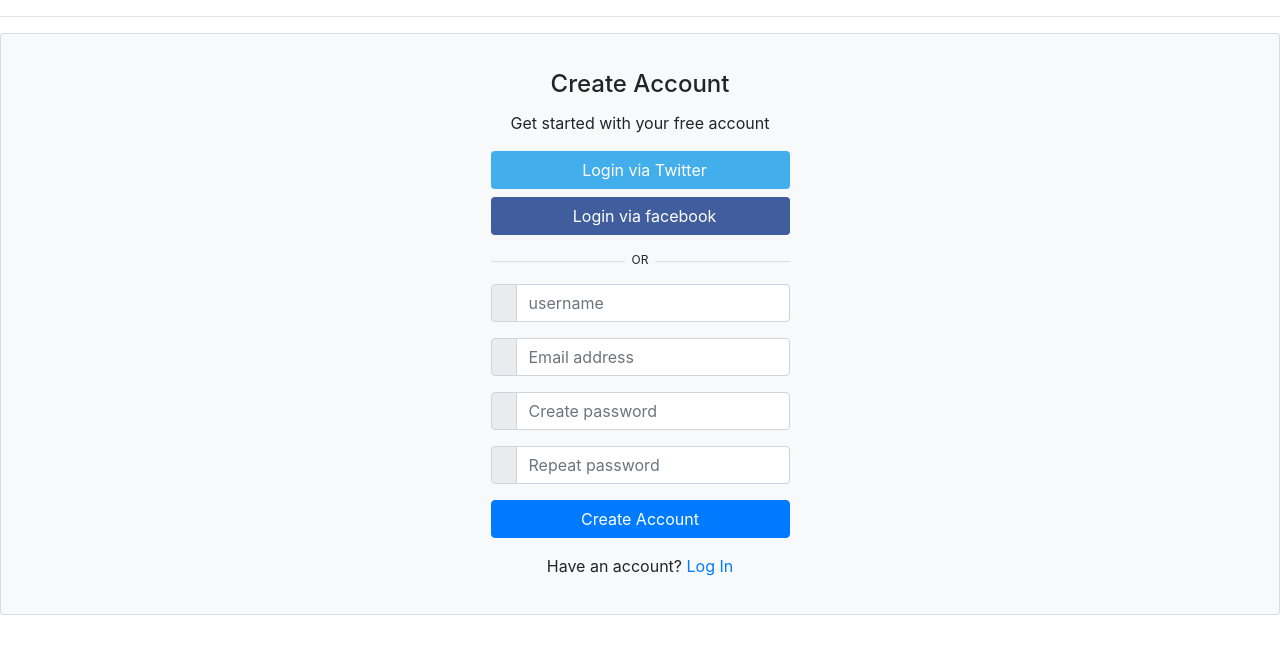
After one commit to Kiapa/Hospital-appointment-setting-system, a Django app: template careapp/templates/registration.html in a window 1280 px wide. The commit adds this page. Shown: the top 654 px of the page. Run offline with Django 3.2, Linux system fonts and the light colour scheme; the template is opened without the code that fills it, so the values that code supplies are empty; some libraries are stand-ins or nearby versions.

Commit message:
register page added

```diff
--- /dev/null
+++ b/careapp/templates/registration.html
@@ -0,0 +1,82 @@
+<link href="//maxcdn.bootstrapcdn.com/bootstrap/4.0.0/css/bootstrap.min.css" rel="stylesheet" id="bootstrap-css">
+<script src="//maxcdn.bootstrapcdn.com/bootstrap/4.0.0/js/bootstrap.min.js"></script>
+<script src="//cdnjs.cloudflare.com/ajax/libs/jquery/3.2.1/jquery.min.js"></script>
+<!------ Include the above in your HEAD tag ---------->
+{% load static %}
+<link rel="stylesheet" href="{% static 'assets/css/register.css' %}">
+
+
+<hr>
+
+
+
+
+
+<div class="card bg-light">
+<article class="card-body mx-auto" style="max-width: 400px;">
+	<h4 class="card-title mt-3 text-center">Create Account</h4>
+	<p class="text-center">Get started with your free account</p>
+	<p>
+		<a href="" class="btn btn-block btn-twitter"> <i class="fab fa-twitter"></i>   Login via Twitter</a>
+		<a href="" class="btn btn-block btn-facebook"> <i class="fab fa-facebook-f"></i>   Login via facebook</a>
+	</p>
+	<p class="divider-text">
+        <span class="bg-light">OR</span>
+    </p>
+
+
+
+
+
+	<form method = "post">
+
+        {% csrf_token %}
+	<div class="form-group input-group">
+		<div class="input-group-prepend">
+		    <span class="input-group-text"> <i class="fa fa-user"></i> </span>
+		 </div>
+        <input class="form-control" name="username" placeholder="username" type="text">
+    </div> <!-- form-group// -->
+
+
+
+    <div class="form-group input-group">
+    	<div class="input-group-prepend">
+		    <span class="input-group-text"> <i class="fa fa-envelope"></i> </span>
+		 </div>
+        <input class="form-control"  placeholder="Email address" name="email" type="email">
+    </div> <!-- form-group// -->
+
+
+
+    <div class="form-group input-group">
+    	<div class="input-group-prepend">
+		    <span class="input-group-text"> <i class="fa fa-lock"></i> </span>
+		</div>
+        <input class="form-control" placeholder="Create password" name= "password" type="password">
+    </div> <!-- form-group// -->
+
+
+
+    <div class="form-group input-group">
+    	<div class="input-group-prepend">
+		    <span class="input-group-text"> <i class="fa fa-lock"></i> </span>
+		</div>
+        <input class="form-control" placeholder="Repeat password" name = "confirm_password"type="password">
+    </div> <!-- form-group// -->
+
+
+    <div class="form-group">
+        <button type="submit" class="btn btn-primary btn-block"> Create Account  </button>
+    </div> <!-- form-group// -->
+
+
+    <p class="text-center">Have an account? <a href="">Log In</a> </p>
+</form>
+</article>
+</div> <!-- card.// -->
+
+</div>
+<!--container end.//-->
+
+<br><br>
--- a/careapp/urls.py
+++ b/careapp/urls.py
@@ -4,11 +4,12 @@ from careapp import views
 
 urlpatterns = [
     path('admin/', admin.site.urls),
-    path('', views.index, name='index'),
+    path('index/', views.index, name='index'),
     path('starter/', views.starter, name='starter'),
     path('appointment/', views.appointment_request, name='appointment_request'),
     path('contact/', views.contact_request, name='contact_request'),
     path('show/', views.show, name='show'),
     path('delete/<int:id>/', views.delete, name='delete'),
-    path('edit/<int:id>/', views.edit, name = 'edit')
+    path('edit/<int:id>/', views.edit, name = 'edit'),
+    path('', views.register, name='register')
 ]
--- /dev/null
+++ b/static/assets/css/register.css
@@ -0,0 +1,30 @@
+.divider-text {
+    position: relative;
+    text-align: center;
+    margin-top: 15px;
+    margin-bottom: 15px;
+}
+.divider-text span {
+    padding: 7px;
+    font-size: 12px;
+    position: relative;
+    z-index: 2;
+}
+.divider-text:after {
+    content: "";
+    position: absolute;
+    width: 100%;
+    border-bottom: 1px solid #ddd;
+    top: 55%;
+    left: 0;
+    z-index: 1;
+}
+
+.btn-facebook {
+    background-color: #405D9D;
+    color: #fff;
+}
+.btn-twitter {
+    background-color: #42AEEC;
+    color: #fff;
+}
```
Also changed, not shown: careapp/templates/index.html (+5 -5 lines), careapp/views.py (+19 -0 lines).
